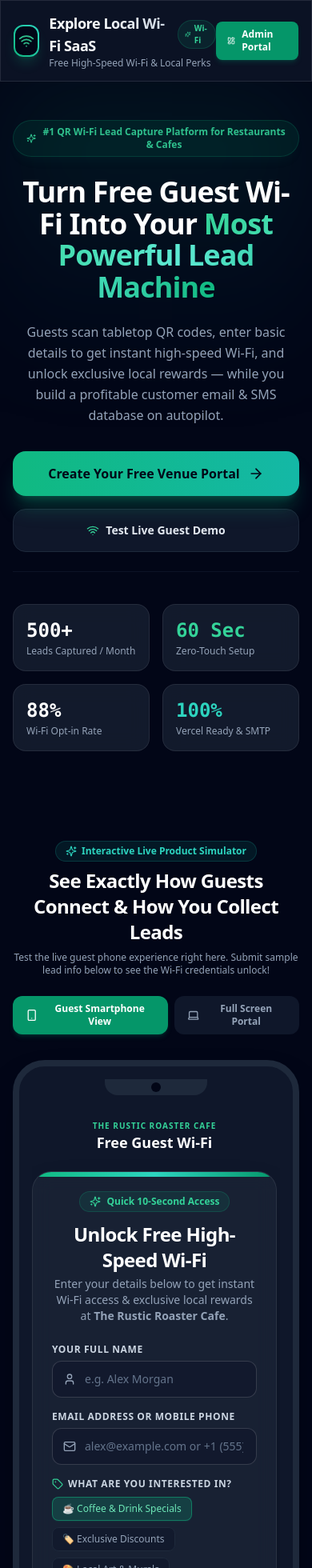
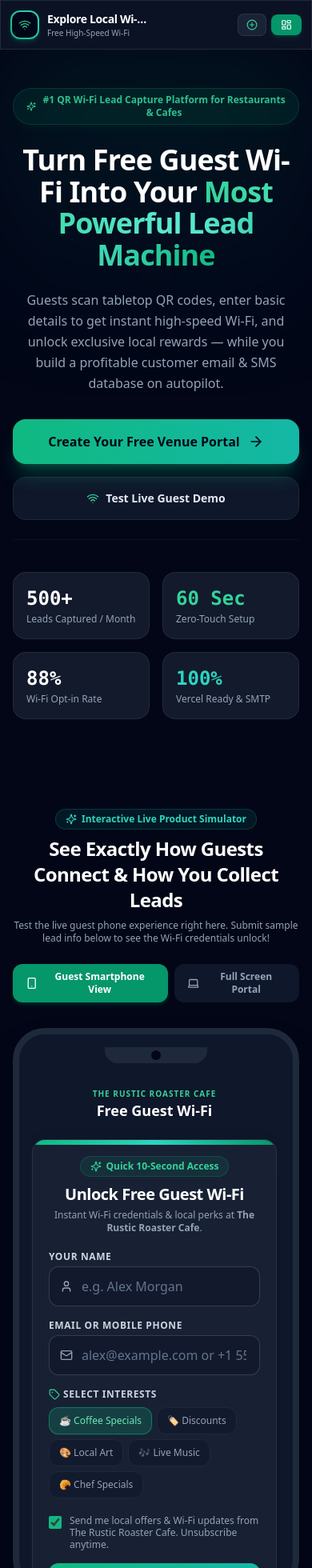
Before and after one commit to fouzi29/explore-local-wifi-qr, a Next.js app: page / in a window 390 px wide. Shown: the top 1960 px of the page at 80% size. Built offline with nearby package versions, Linux system fonts and the light colour scheme.

Commit message:
Optimize UI for 100% mobile responsiveness (iOS Safari zoom prevention, responsive Navbar, touch input scaling, mobile tab scroll)

```diff
--- a/app/admin/page.tsx
+++ b/app/admin/page.tsx
@@ -94,7 +94,7 @@ function AdminDashboardContent() {
         </div>
 
         {/* Dashboard Tabs */}
-        <div className="flex flex-wrap items-center gap-2 border-b border-slate-800/80 pb-3">
+        <div className="flex items-center gap-2 border-b border-slate-800/80 pb-3 overflow-x-auto flex-nowrap scrollbar-none">
 
           <button
             onClick={() => setActiveTab('analytics')}
--- a/app/layout.tsx
+++ b/app/layout.tsx
@@ -1,10 +1,18 @@
-import type { Metadata } from 'next';
+import type { Metadata, Viewport } from 'next';
 import './globals.css';
 
 export const metadata: Metadata = {
   title: "Explore Local - QR Wi-Fi Lead Capture & Local Guide",
   description: "Connect to high-speed venue Wi-Fi and unlock exclusive local rewards, discounts, and neighborhood recommendations.",
   keywords: ["QR Wi-Fi", "Wi-Fi Lead Capture", "Local Guide", "Venue Marketing", "Café Wi-Fi", "Guest Wi-Fi"],
+};
+
+export const viewport: Viewport = {
+  width: 'device-width',
+  initialScale: 1,
+  maximumScale: 1,
+  userScalable: false,
+  themeColor: '#090d16',
 };
 
 export default function RootLayout({
@@ -14,7 +22,7 @@ export default function RootLayout({
 }) {
   return (
     <html lang="en" className="dark">
-      <body className="bg-slate-950 text-slate-100 min-h-screen font-sans selection:bg-emerald-500 selection:text-slate-950">
+      <body className="bg-slate-950 text-slate-100 min-h-screen font-sans selection:bg-emerald-500 selection:text-slate-950 overflow-x-hidden">
         {children}
       </body>
     </html>
--- a/components/AdminQrStudio.tsx
+++ b/components/AdminQrStudio.tsx
@@ -154,11 +154,11 @@ export const AdminQrStudio: React.FC<AdminQrStudioProps> = ({ settings }) => {
       </div>
 
       {/* Live Tabletop Stand Preview Card */}
-      <div className="flex justify-center my-6">
+      <div className="flex justify-center my-4 overflow-hidden px-2">
 
         <div
           id="printable-stand"
-          className="w-full max-w-md bg-white text-slate-900 rounded-3xl p-8 shadow-2xl border-4 border-slate-100 text-center flex flex-col items-center justify-between min-h-[580px] relative overflow-hidden"
+          className="w-full max-w-sm sm:max-w-md bg-white text-slate-900 rounded-3xl p-5 sm:p-8 shadow-2xl border-4 border-slate-100 text-center flex flex-col items-center justify-between min-h-[520px] sm:min-h-[580px] relative overflow-hidden"
         >
           {/* Decorative Top Arch */}
           <div className="w-full bg-slate-950 text-white py-4 px-6 rounded-2xl mb-6 shadow-md">
--- a/components/LeadForm.tsx
+++ b/components/LeadForm.tsx
@@ -2,7 +2,7 @@
 
 import React, { useState } from 'react';
 import confetti from 'canvas-confetti';
-import { Lock, Sparkles, CheckCircle2, User, Mail, Phone, Tag } from 'lucide-react';
+import { Lock, Sparkles, CheckCircle2, User, Mail, Tag } from 'lucide-react';
 import { CapturedLead } from '@/lib/storage';
 
 interface LeadFormProps {
@@ -12,11 +12,11 @@ interface LeadFormProps {
 }
 
 const INTEREST_OPTIONS = [
-  '☕ Coffee & Drink Specials',
-  '🏷️ Exclusive Discounts',
-  '🎨 Local Art & Murals',
-  '🎶 Live Music & Events',
-  '🥐 Daily Chef Specials'
+  '☕ Coffee Specials',
+  '🏷️ Discounts',
+  '🎨 Local Art',
+  '🎶 Live Music',
+  '🥐 Chef Specials'
 ];
 
 export const LeadForm: React.FC<LeadFormProps> = ({ venueId, venueName, onSuccess }) => {
@@ -42,7 +42,7 @@ export const LeadForm: React.FC<LeadFormProps> = ({ venueId, venueName, onSucces
       return;
     }
     if (!emailOrPhone.trim()) {
-      setError('Please enter your email or mobile phone number');
+      setError('Please enter your email or phone number');
       return;
     }
 
@@ -50,9 +50,8 @@ export const LeadForm: React.FC<LeadFormProps> = ({ venueId, venueName, onSucces
     setLoading(true);
 
     try {
-      // Determine simple user agent device
       const userAgent = typeof navigator !== 'undefined' ? navigator.userAgent : '';
-      let deviceType = 'Mobile Browser';
+      let deviceType = 'Mobile Web Scanner';
       if (/iPhone|iPad|iPod/i.test(userAgent)) deviceType = 'Apple iOS';
       else if (/Android/i.test(userAgent)) deviceType = 'Android Smartphone';
       else if (/Macintosh|Windows|Linux/i.test(userAgent)) deviceType = 'Desktop / Laptop';
@@ -73,7 +72,6 @@ export const LeadForm: React.FC<LeadFormProps> = ({ venueId, venueName, onSucces
       const data = await response.json();
 
       if (data.success && data.lead) {
-        // Trigger celebratory confetti burst
         confetti({
           particleCount: 80,
           spread: 70,
@@ -91,20 +89,20 @@ export const LeadForm: React.FC<LeadFormProps> = ({ venueId, venueName, onSucces
   };
 
   return (
-    <div className="glass-card rounded-3xl p-6 sm:p-8 border border-emerald-500/30 shadow-2xl relative overflow-hidden">
+    <div className="glass-card rounded-2xl sm:rounded-3xl p-5 sm:p-8 border border-emerald-500/30 shadow-2xl relative overflow-hidden">
 
       {/* Top Gradient Bar */}
       <div className="absolute top-0 left-0 right-0 h-1.5 bg-gradient-to-r from-emerald-500 via-teal-400 to-emerald-600"></div>
 
-      <div className="text-center mb-6">
-        <div className="inline-flex items-center gap-2 px-3 py-1 rounded-full bg-emerald-500/10 border border-emerald-500/20 text-emerald-400 text-xs font-semibold mb-3">
+      <div className="text-center mb-5 sm:mb-6">
+        <div className="inline-flex items-center gap-1.5 px-3 py-1 rounded-full bg-emerald-500/10 border border-emerald-500/20 text-emerald-400 text-xs font-semibold mb-2">
           <Sparkles className="w-3.5 h-3.5" /> Quick 10-Second Access
         </div>
-        <h2 className="text-2xl sm:text-3xl font-extrabold text-white tracking-tight">
-          Unlock Free High-Speed Wi-Fi
+        <h2 className="text-xl sm:text-3xl font-extrabold text-white tracking-tight">
+          Unlock Free Guest Wi-Fi
         </h2>
-        <p className="text-slate-400 text-sm mt-1">
-          Enter your details below to get instant Wi-Fi access & exclusive local rewards at <strong>{venueName}</strong>.
+        <p className="text-slate-400 text-xs sm:text-sm mt-1">
+          Instant Wi-Fi credentials & local perks at <strong>{venueName}</strong>.
         </p>
       </div>
 
@@ -118,8 +116,8 @@ export const LeadForm: React.FC<LeadFormProps> = ({ venueId, venueName, onSucces
 
         {/* Guest Name */}
         <div>
-          <label className="block text-xs font-semibold text-slate-300 uppercase tracking-wider mb-1.5">
-            Your Full Name
+          <label className="block text-xs font-semibold text-slate-300 uppercase tracking-wider mb-1">
+            Your Name
           </label>
           <div className="relative">
             <div className="absolute inset-y-0 left-0 pl-3.5 flex items-center pointer-events-none text-slate-400">
@@ -131,15 +129,15 @@ export const LeadForm: React.FC<LeadFormProps> = ({ venueId, venueName, onSucces
               value={name}
               onChange={e => setName(e.target.value)}
               placeholder="e.g. Alex Morgan"
-              className="w-full pl-10 pr-4 py-3 rounded-xl glass-input text-white text-sm placeholder-slate-500 focus:outline-none transition-all"
+              className="w-full pl-10 pr-4 py-3 rounded-xl glass-input text-white text-base sm:text-sm placeholder-slate-500 focus:outline-none transition-all"
             />
           </div>
         </div>
 
         {/* Email or Phone */}
         <div>
-          <label className="block text-xs font-semibold text-slate-300 uppercase tracking-wider mb-1.5">
-            Email Address or Mobile Phone
+          <label className="block text-xs font-semibold text-slate-300 uppercase tracking-wider mb-1">
+            Email or Mobile Phone
           </label>
           <div className="relative">
             <div className="absolute inset-y-0 left-0 pl-3.5 flex items-center pointer-events-none text-slate-400">
@@ -150,18 +148,18 @@ export const LeadForm: React.FC<LeadFormProps> = ({ venueId, venueName, onSucces
               required
               value={emailOrPhone}
               onChange={e => setEmailOrPhone(e.target.value)}
-              placeholder="alex@example.com or +1 (555) 000-0000"
-              className="w-full pl-10 pr-4 py-3 rounded-xl glass-input text-white text-sm placeholder-slate-500 focus:outline-none transition-all"
+              placeholder="alex@example.com or +1 555-0192"
+              className="w-full pl-10 pr-4 py-3 rounded-xl glass-input text-white text-base sm:text-sm placeholder-slate-500 focus:outline-none transition-all"
             />
           </div>
         </div>
 
         {/* Local Interests (Chips) */}
         <div>
-          <label className="block text-xs font-semibold text-slate-300 uppercase tracking-wider mb-2 flex items-center gap-1.5">
-            <Tag className="w-3.5 h-3.5 text-emerald-400" /> What are you interested in?
+          <label className="block text-xs font-semibold text-slate-300 uppercase tracking-wider mb-2 flex items-center gap-1">
+            <Tag className="w-3.5 h-3.5 text-emerald-400" /> Select Interests
           </label>
-          <div className="flex flex-wrap gap-2">
+          <div className="flex flex-wrap gap-1.5">
             {INTEREST_OPTIONS.map(interest => {
               const active = selectedInterests.includes(interest);
               return (
@@ -169,7 +167,7 @@ export const LeadForm: React.FC<LeadFormProps> = ({ venueId, venueName, onSucces
                   type="button"
                   key={interest}
                   onClick={() => toggleInterest(interest)}
-                  className={`text-xs font-medium px-3 py-1.5 rounded-lg border transition-all ${
+                  className={`text-xs font-medium px-3 py-2 rounded-xl border transition-all ${
                     active
                       ? 'bg-emerald-500/20 text-emerald-300 border-emerald-500/50 shadow-sm shadow-emerald-500/10'
                       : 'bg-slate-900/60 text-slate-400 border-slate-800 hover:border-slate-700'
@@ -183,16 +181,16 @@ export const LeadForm: React.FC<LeadFormProps> = ({ venueId, venueName, onSucces
         </div>
 
         {/* Consent Checkbox */}
-        <div className="flex items-start gap-3 pt-1">
+        <div className="flex items-start gap-2.5 pt-1">
           <input
             type="checkbox"
             id="marketingConsent"
             checked={marketingConsent}
             onChange={e => setMarketingConsent(e.target.checked)}
-            className="mt-1 w-4 h-4 rounded border-slate-700 bg-slate-900 text-emerald-500 focus:ring-emerald-500/30 accent-emerald-500"
+            className="mt-0.5 w-4 h-4 rounded border-slate-700 bg-slate-900 text-emerald-500 focus:ring-emerald-500/30 accent-emerald-500 shrink-0"
           />
-          <label htmlFor="marketingConsent" className="text-xs text-slate-400 leading-snug cursor-pointer select-none">
-            I agree to receive local promotions, discounts, and Wi-Fi updates from {venueName}. You can unsubscribe at any time.
+          <label htmlFor="marketingConsent" className="text-xs text-slate-400 leading-tight cursor-pointer select-none">
+            Send me local offers & Wi-Fi updates from {venueName}. Unsubscribe anytime.
           </label>
         </div>
 
@@ -200,7 +198,7 @@ export const LeadForm: React.FC<LeadFormProps> = ({ venueId, venueName, onSucces
         <button
           type="submit"
           disabled={loading}
-          className="w-full mt-4 py-3.5 px-6 rounded-xl bg-gradient-to-r from-emerald-500 to-teal-500 hover:from-emerald-400 hover:to-teal-400 text-slate-950 font-bold text-sm shadow-lg shadow-emerald-500/25 transition-all transform hover:-translate-y-0.5 active:translate-y-0 flex items-center justify-center gap-2 disabled:opacity-50"
+          className="w-full mt-3 py-3.5 px-6 rounded-xl bg-gradient-to-r from-emerald-500 to-teal-500 hover:from-emerald-400 hover:to-teal-400 text-slate-950 font-bold text-sm shadow-lg shadow-emerald-500/25 transition-all active:scale-[0.98] flex items-center justify-center gap-2 disabled:opacity-50"
         >
           {loading ? (
             <div className="w-5 h-5 border-2 border-slate-950 border-t-transparent rounded-full animate-spin"></div>
@@ -215,8 +213,8 @@ export const LeadForm: React.FC<LeadFormProps> = ({ venueId, venueName, onSucces
       </form>
 
       <div className="mt-4 text-center">
-        <p className="text-[11px] text-slate-500 flex items-center justify-center gap-1">
-          <CheckCircle2 className="w-3.5 h-3.5 text-emerald-500" /> Instant Access • 256-bit Secure • No Credit Card Required
+        <p className="text-[10px] text-slate-500 flex items-center justify-center gap-1">
+          <CheckCircle2 className="w-3.5 h-3.5 text-emerald-500" /> Instant Access • 256-Bit Secure
         </p>
       </div>
 
--- a/components/Navbar.tsx
+++ b/components/Navbar.tsx
@@ -2,7 +2,7 @@
 
 import React from 'react';
 import Link from 'next/link';
-import { Wifi, ShieldCheck, PlusCircle, Sparkles, LayoutDashboard } from 'lucide-react';
+import { Wifi, PlusCircle, Sparkles, LayoutDashboard } from 'lucide-react';
 
 interface NavbarProps {
   venueName?: string;
@@ -12,45 +12,46 @@ interface NavbarProps {
 
 export const Navbar: React.FC<NavbarProps> = ({ venueName = 'Explore Local', venueId = 'venue_default' }) => {
   return (
-    <header className="sticky top-0 z-50 glass-panel border-b border-slate-800/80 px-4 lg:px-8 py-3.5 backdrop-blur-md">
-      <div className="max-w-6xl mx-auto flex items-center justify-between">
+    <header className="sticky top-0 z-50 glass-panel border-b border-slate-800/80 px-3 sm:px-6 py-3 backdrop-blur-md">
+      <div className="max-w-6xl mx-auto flex items-center justify-between gap-2">
 
         {/* Brand / Logo */}
-        <Link href={`/?venueId=${venueId}`} className="flex items-center gap-3 group">
-          <div className="w-10 h-10 rounded-xl bg-gradient-to-tr from-emerald-500 to-teal-400 p-0.5 shadow-lg shadow-emerald-500/20 group-hover:scale-105 transition-transform duration-300">
+        <Link href={`/?venueId=${venueId}`} className="flex items-center gap-2.5 min-w-0 group">
+          <div className="w-9 h-9 sm:w-10 sm:h-10 shrink-0 rounded-xl bg-gradient-to-tr from-emerald-500 to-teal-400 p-0.5 shadow-md shadow-emerald-500/20 group-hover:scale-105 transition-transform">
             <div className="w-full h-full bg-slate-950 rounded-[10px] flex items-center justify-center">
-              <Wifi className="w-5 h-5 text-emerald-400 animate-pulse-slow" />
+              <Wifi className="w-4 h-4 sm:w-5 sm:h-5 text-emerald-400 animate-pulse-slow" />
             </div>
           </div>
-          <div>
-            <div className="flex items-center gap-1.5">
-              <span className="font-bold text-lg tracking-tight bg-gradient-to-r from-white via-slate-100 to-slate-300 bg-clip-text text-transparent">
+          <div className="min-w-0">
+            <div className="flex items-center gap-1.5 min-w-0">
+              <span className="font-bold text-sm sm:text-base tracking-tight text-white truncate max-w-[130px] xs:max-w-[180px] sm:max-w-none">
                 {venueName}
               </span>
-              <span className="bg-emerald-500/10 text-emerald-400 border border-emerald-500/20 text-[10px] font-semibold px-2 py-0.5 rounded-full flex items-center gap-1">
+              <span className="hidden xs:inline-flex bg-emerald-500/10 text-emerald-400 border border-emerald-500/20 text-[10px] font-semibold px-2 py-0.5 rounded-full items-center gap-1 shrink-0">
                 <Sparkles className="w-2.5 h-2.5" /> Wi-Fi
               </span>
             </div>
-            <p className="text-xs text-slate-400 font-medium">Free High-Speed Wi-Fi & Local Perks</p>
+            <p className="text-[10px] sm:text-xs text-slate-400 font-medium truncate">Free High-Speed Wi-Fi</p>
           </div>
         </Link>
 
         {/* Action Navigation */}
-        <div className="flex items-center gap-2 sm:gap-3">
+        <div className="flex items-center gap-1.5 sm:gap-3 shrink-0">
           <Link
             href="/onboard"
-            className="hidden md:flex items-center gap-2 text-xs font-semibold px-3 py-2 rounded-lg bg-slate-800/80 hover:bg-slate-800 text-slate-200 border border-slate-700/60 transition-all hover:border-slate-600"
+            className="flex items-center gap-1.5 text-xs font-semibold px-2.5 py-1.5 sm:px-3 sm:py-2 rounded-lg bg-slate-800/80 hover:bg-slate-800 text-slate-200 border border-slate-700/60 transition-all"
+            title="Create Venue Portal"
           >
             <PlusCircle className="w-3.5 h-3.5 text-emerald-400" />
-            <span>Create Venue Portal</span>
+            <span className="hidden sm:inline">Create Portal</span>
           </Link>
 
           <Link
             href={`/admin?venueId=${venueId}`}
-            className="flex items-center gap-2 text-xs font-semibold px-3.5 py-2 rounded-lg bg-emerald-600 hover:bg-emerald-500 text-white shadow-md shadow-emerald-600/20 transition-all hover:shadow-emerald-500/30"
+            className="flex items-center gap-1.5 text-xs font-semibold px-3 py-1.5 sm:px-3.5 sm:py-2 rounded-lg bg-emerald-600 hover:bg-emerald-500 text-white shadow-md shadow-emerald-600/20 transition-all"
           >
             <LayoutDashboard className="w-3.5 h-3.5" />
-            <span>Admin Portal</span>
+            <span className="hidden xs:inline">Admin</span>
           </Link>
         </div>
 
```
